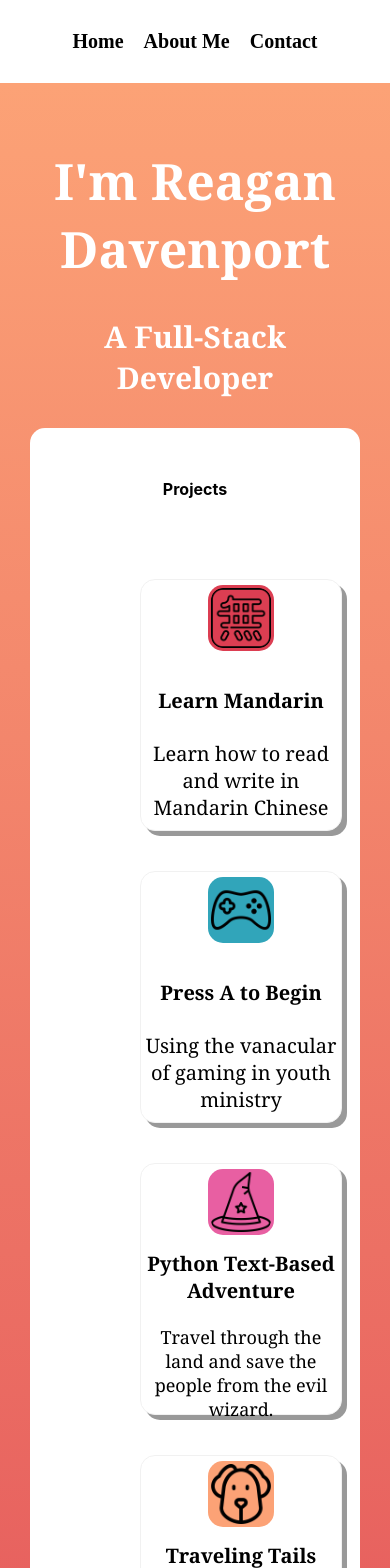
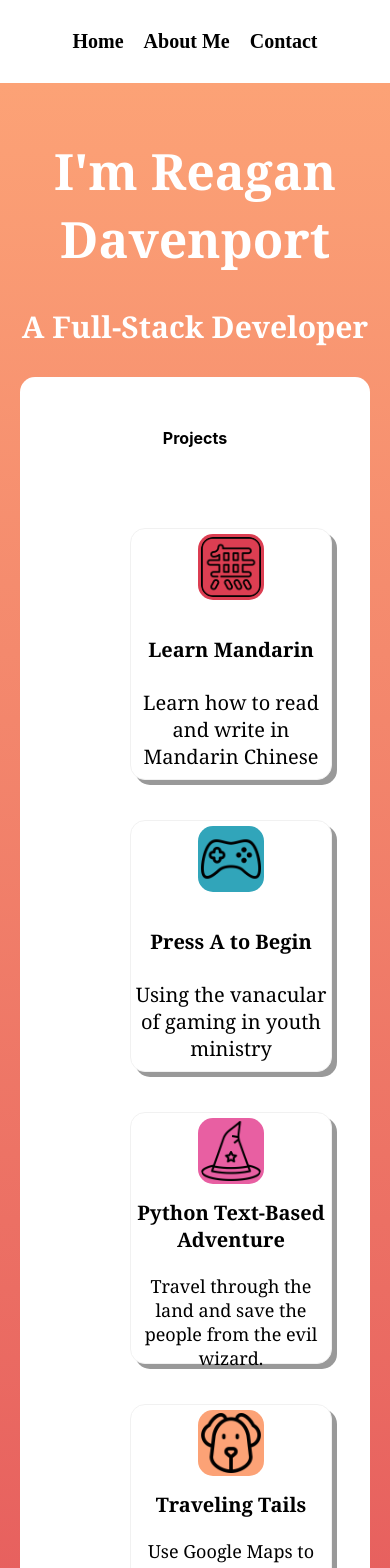
Before and after one commit to ReaganADavenport/Ignore_this, a React (Create React App) app: page / in a window 390 px wide. Shown: the top 1568 px of the page. Built offline with nearby package versions, Linux system fonts and the light colour scheme.

Commit message:
added style to make home page look better on mobile

```diff
--- a/src/components/home/home.css
+++ b/src/components/home/home.css
@@ -1,6 +1,6 @@
 .Home {
     background-image: linear-gradient(#FCA276, #DC3E52);
-    padding: 30px;
+    padding: 20px;
 }
 
 .Greeting h1{
@@ -26,6 +26,7 @@
 } */
 
 .Works {
+    align-items: center;
     display: flex;
     flex-direction: row;
     flex-wrap: wrap;
```
